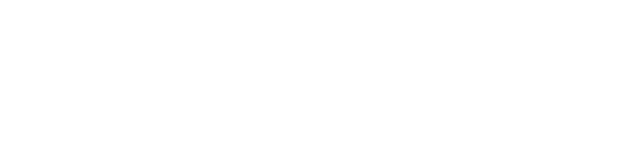
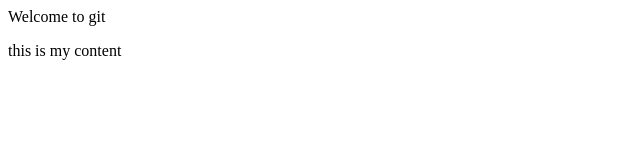
Before and after one commit to Shyamal2023/test-repo, a plain HTML site: page index.html in a window 1280 px wide. Shown: the whole page, without its empty margins (0-640 px from the left). Drawn offline with Linux system fonts and the light colour scheme.

Commit message:
added text

```diff
--- a/index.html
+++ b/index.html
@@ -6,6 +6,7 @@
     <title>Document</title>
 </head>
 <body>
-
+    <h>Welcome to git</h>
+    <p>this is my content</p>
 </body>
 </html>
```
